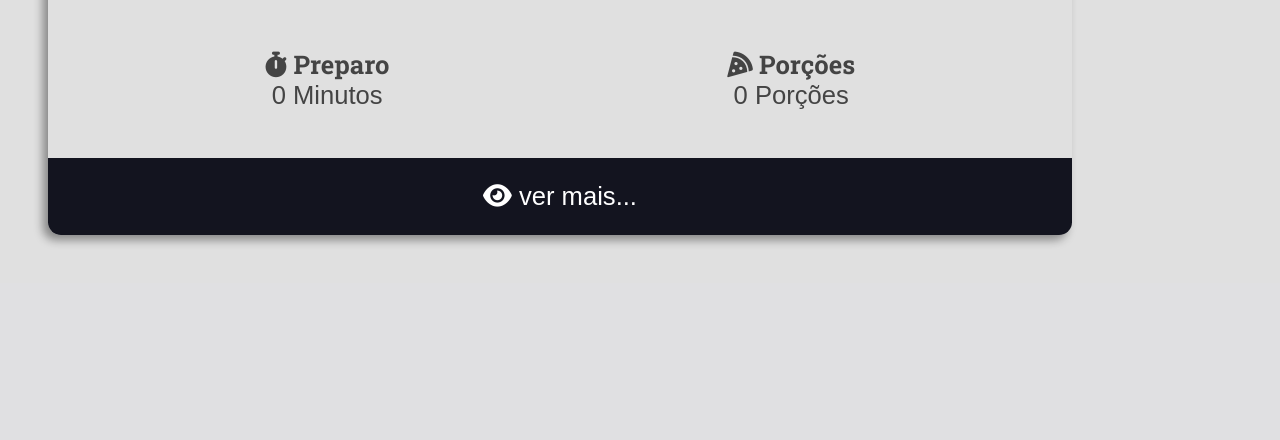
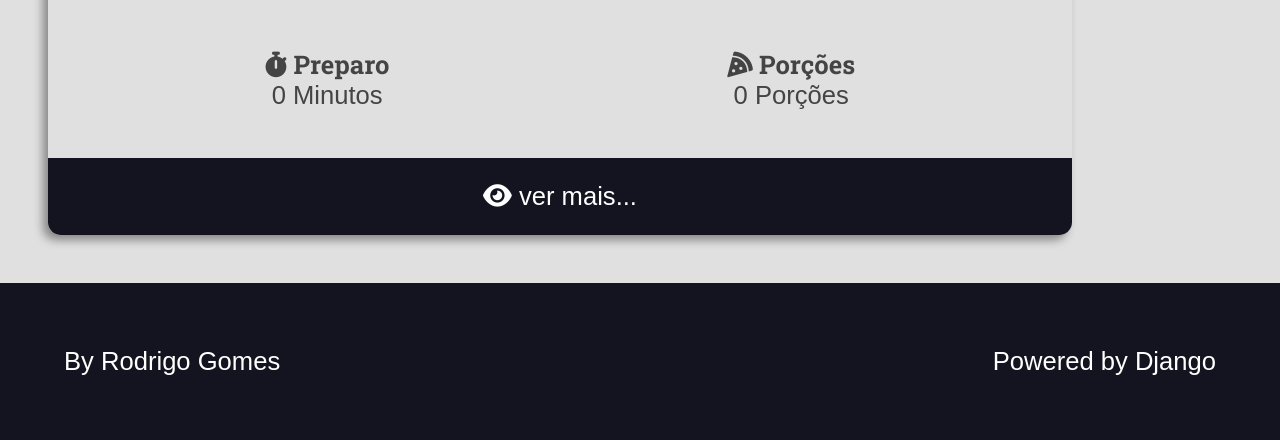
Before and after one commit to RoGomes96/curso-django-projeto1, a Django app: page / in a window 1280 px wide. Shown: the part 1311-1751 px from the top of the page. Before the commit the page ends 1556 px from the top, so only its background shows below. Run offline with Django 5.2, Linux system fonts and the light colour scheme; grey boxes labelled with a size stand in for pictures from a placeholder-image service; some libraries are stand-ins or nearby versions.

Commit message:
footer include

```diff
--- /dev/null
+++ b/recipes/templates/recipes/partials/footer.html
@@ -0,0 +1,9 @@
+<footer class="main-footer">
+    <div class="developer">
+      <a href="https://github.com/RoGomes96" target="_blank" rel="noreferrer noopener">By Rodrigo Gomes</a>
+    </div>
+
+    <div class="powered">
+      <a href="https://www.djangoproject.com/" target="_blank" rel="noreferrer noopener">Powered by Django</a>
+    </div>
+  </footer>
--- a/recipes/templates/recipes/partials/head.html
+++ b/recipes/templates/recipes/partials/head.html
@@ -261,5 +261,24 @@
         .recipe-footer a:hover {
             filter: brightness(2);
         }
+
+        .main-footer {
+            display: flex;
+            align-items: center;
+            justify-content: space-between;
+            background: var(--color-primary-dark);
+            color: var(--color-white);
+            padding: var(--spacing-gutter-large);
+        }
+
+        .main-footer a {
+            color: var(--color-white);
+            text-decoration: none;
+            transition: 300ms all ease-in-out;
+        }
+
+        .main-footer a:hover {
+            filter: brightness(.8);
+        }
     </style>
 </head>
--- /dev/null
+++ b/recipes/templates/recipes/partials/recipe.html
@@ -0,0 +1,53 @@
+<div class="recipe recipe-list-item">
+    <div class="recipe-cover">
+        <img src="https://placehold.co/1280x720/296fe6/FFFFFF.png" alt="Temporário">
+    </div>
+    <div class="recipe-title-container">
+        <h2 class="recipe-title">Lorem ipsum dolor sit amet.</h2>
+    </div>
+    <div class="recipe-author">
+        <span class="recipe-author-item">
+            <i class="fas fa-user"></i>
+            Rodrigo Gomes
+        </span>
+        <span class="recipe-author-item">
+            <i class="fas fa-calendar-alt"></i>
+            12/04/2025 às 11:21
+        </span>
+        <span class="recipe-author-item">
+            <a href="/recipes/category/cafe-da-manha/">
+                <i class="fas fa-layer-group"></i>
+                <span>Café da manhã</span>
+            </a>
+        </span>
+    </div>
+
+    <div class="recipe-content">
+        <p>Lorem ipsum dolor sit amet consectetur adipisicing elit. Neque excepturi asperiores sapiente
+            voluptatem. Aliquid labore possimus id corrupti ducimus tempore necessitatibus, assumenda ipsa
+            ea quasi magni ex sit numquam quaerat.</p>
+    </div>
+
+    <div class="recipe-meta-container">
+        <div class="recipe-meta recipe-preparation">
+            <h3 class="recipe-meta-title"><i class="fas fa-stopwatch"></i> Preparo</h3>
+            <div class="recipe-meta-text">
+                0 Minutos
+            </div>
+        </div>
+        <div class="recipe-meta recipe-servings">
+            <h3 class="recipe-meta-title"><i class="fas fa-pizza-slice"></i> Porções</h3>
+            <div class="recipe-meta-text">
+                0 Porções
+            </div>
+        </div>
+    </div>
+
+    <footer class="recipe-footer">
+        <a class="recipe-read-more button button-dark button-full-width" href="/recipes/3/">
+            <i class="fas fa-eye"></i>
+            <span>ver mais...</span>
+        </a>
+    </footer>
+
+</div>
```
Also changed, not shown: recipes/templates/recipes/pages/home.html (+3 -54 lines).
